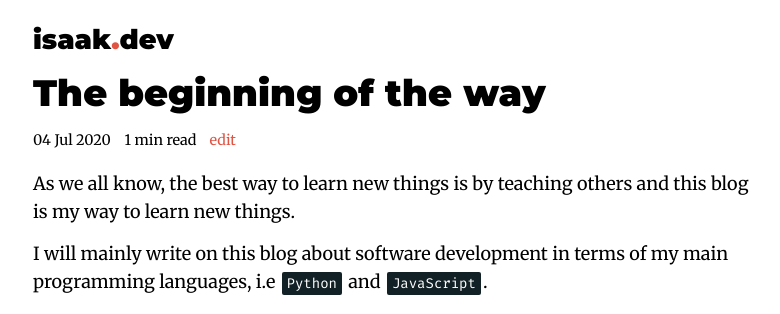
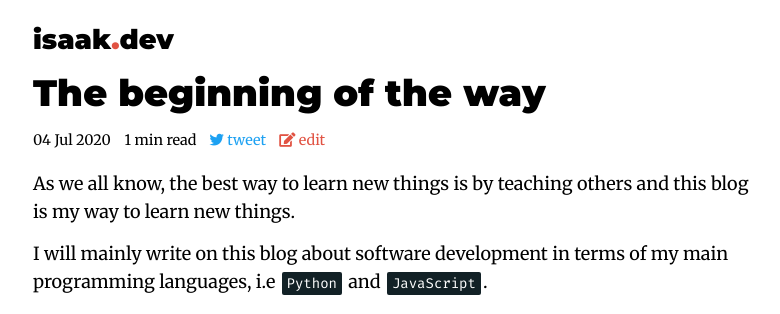
Before and after one commit to lk-geimfari/lk-geimfari.github.io, a Jekyll site: the page built from _posts/2020-07-04-the-beginning-of-the-way.md, in a window 1280 px wide. Shown: the top 314 px of the page, without its empty margins (244-1024 px from the left). Built offline with Jekyll 4.4.1, drawn with Linux system fonts in a browser that asks for light colours; nearby versions of some CDN libraries.

Commit message:
Fix links and styles.

```diff
--- a/_layouts/post.html
+++ b/_layouts/post.html
@@ -26,9 +26,14 @@
           {% endif %} read
         </small>
         <small>
-          <a target="_blank" href="{{ site.github_edit_url }}/{{ page.path }}">
-            edit
-          </a>
+          <div id="twitter-share-button">
+            <i class="fab fa-twitter"></i> tweet
+          </div>
+        </small>
+        <small>
+          <div id="edit-page">
+            <i class="fas fa-edit"></i> edit
+          </div>
         </small>
       </div>
     </div>
@@ -39,10 +44,33 @@
   {% include footer.html %}
 </main>
 <script src="/assets/js/vanilla-back-to-top.min.js"></script>
-<script>addBackToTop({
-  diameter: 55,
-  backgroundColor: 'rgb(225, 83, 67)',
-  textColor: '#fff'
-})</script>
+<script>
+  (() => {
+    addBackToTop({
+      diameter: 55,
+      backgroundColor: 'rgb(225, 83, 67)',
+      textColor: '#fff'
+    })
+
+    const shareButton = document.getElementById('twitter-share-button')
+    const editButton = document.getElementById('edit-page')
+
+    if (editButton) {
+      editButton.addEventListener('click', () => {
+        const editUrl = "{{ site.github_edit_url }}/{{ page.path }}"
+        window.open(editUrl, '_blank')
+      })
+    }
+
+    if (shareButton) {
+      shareButton.addEventListener('click', () => {
+        const shareUrl = "https://twitter.com/intent/tweet?text={{ page.title }}&url={{ site.url }}{{ site.baseurl }}{{ page.url }}"
+        window.open(shareUrl, 'pop-up', 'left=20,top=20,width=500,height=500,toolbar=1,resizable=0')
+        return false
+      })
+    }
+
+  })()
+</script>
 </body>
 </html>
--- a/assets/css/styles.css
+++ b/assets/css/styles.css
@@ -72,6 +72,29 @@ section img {
     height: 50px;
     border-radius: 100%;
     margin: 0.5rem 1rem 0 0;
+}
+
+#twitter-share-button {
+    cursor: pointer;
+    color: #1DA1F2;
+    display: inline;
+}
+
+#twitter-share-button:hover {
+    color: #1DA1F2;
+    opacity: 0.8;
+}
+
+#edit-page {
+    cursor: pointer;
+    display: inline;
+    color: rgb(225, 83, 67);
+}
+
+#edit-page:hover {
+    text-decoration: none !important;
+    display: inline;
+    opacity: 0.8;
 }
 
 article a {
```
